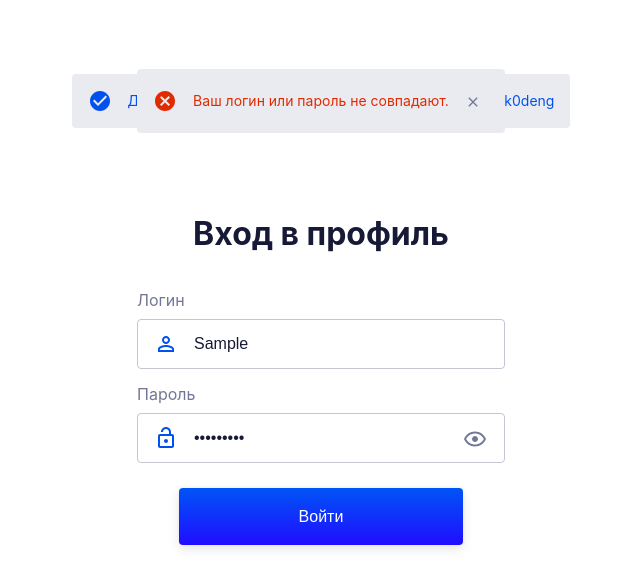
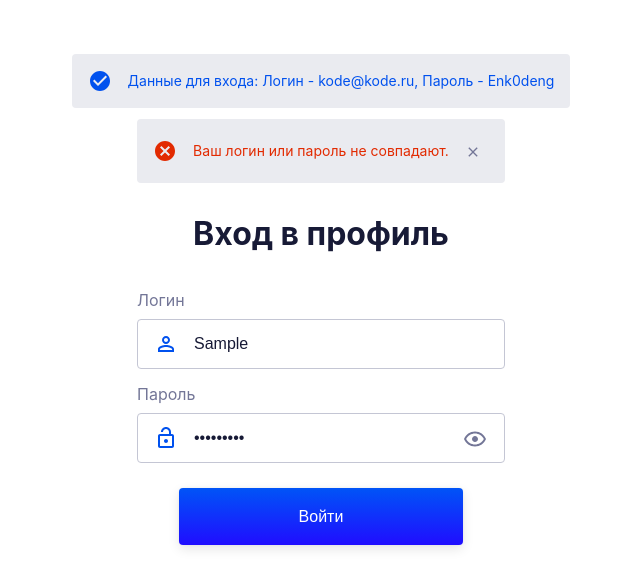
Before and after one commit to IamAndrey/kode_internship, a React (Create React App) app: page /login in a window 1280 px wide. Both pictures are taken after typing "Sample", "Sample123" into the empty fields and a click on the button "Войти". Shown: the top 588 px of the page, without its empty margins (319-959 px from the left). Built offline with nearby package versions, Linux system fonts and the light colour scheme.

Commit message:
Changed style of ValidError and ValidSuccess components

```diff
--- a/src/components/Modals/ValidError/style.scss
+++ b/src/components/Modals/ValidError/style.scss
@@ -9,7 +9,7 @@
     z-index: 15;
     left: 0;
     right: 0;
-    top: 74px;
+    top: 124px;
 }
 
 .valid-errors-modal {
--- a/src/components/Modals/ValidSuccess/style.scss
+++ b/src/components/Modals/ValidSuccess/style.scss
@@ -9,7 +9,7 @@
   z-index: 15;
   left: 0;
   right: 0;
-  top: 74px;
+  top: 54px;
 }
 
 .valid-success-modal {
```
